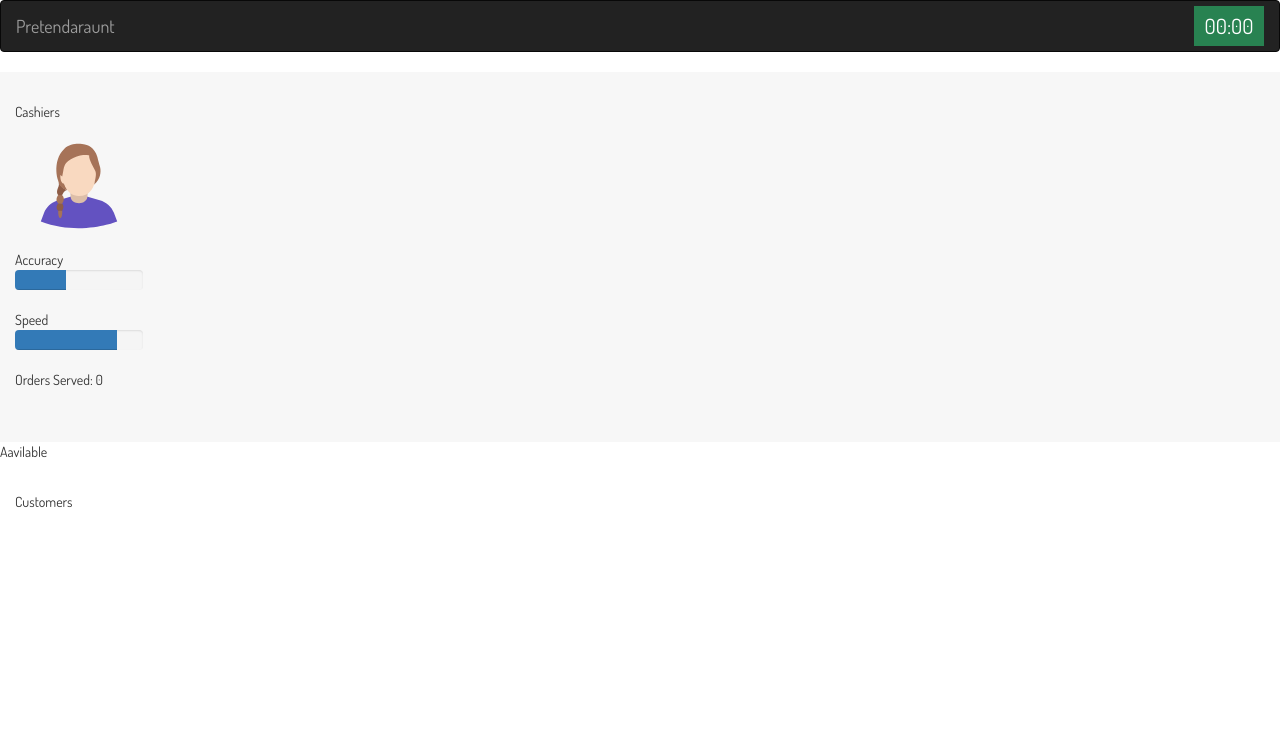
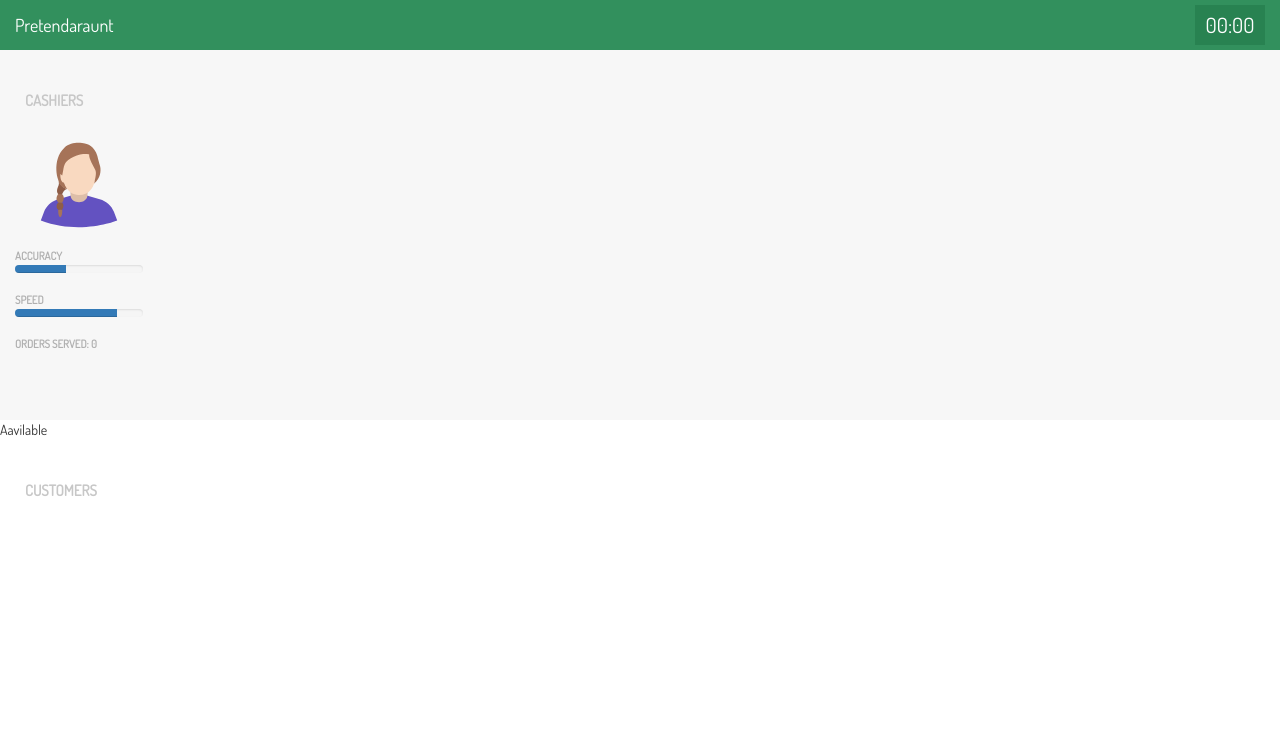
Before and after one commit to jaywhy13/pretendaurant, a Python web app: template templates/index.html in a window 1280 px wide. Shown: the top 752 px of the page. Run offline with Jinja, Linux system fonts and the light colour scheme; the template is opened without the code that fills it, so the values that code supplies are empty; some web fonts are replaced.

Commit message:
Added styles for the title of each section, staff statistics and the navbar

```diff
--- a/static/css/index.css
+++ b/static/css/index.css
@@ -46,3 +46,38 @@ body {
 .customer-queue-transition-group-leave-active {
     position: absolute;
 }
+
+.row.title {
+    padding: 10px;
+    font-size: 15px;
+    font-weight: bold;
+    text-transform: uppercase;
+    color: #c7c7c7;
+}
+
+.staff-statistic span {
+    font-size: 11px;
+    text-transform: uppercase;
+    color: #b0b0b0;
+    font-weight: bold;
+}
+
+
+/**
+ * Bootstrap overrides
+ */
+
+.navbar {
+    border-radius: 0px;
+    background-color: #32905d;
+    border: none;
+    margin-bottom: 0px;
+}
+
+.navbar-inverse .navbar-brand {
+    color: white;
+}
+
+.progress {
+    height: 8px;
+}
```
